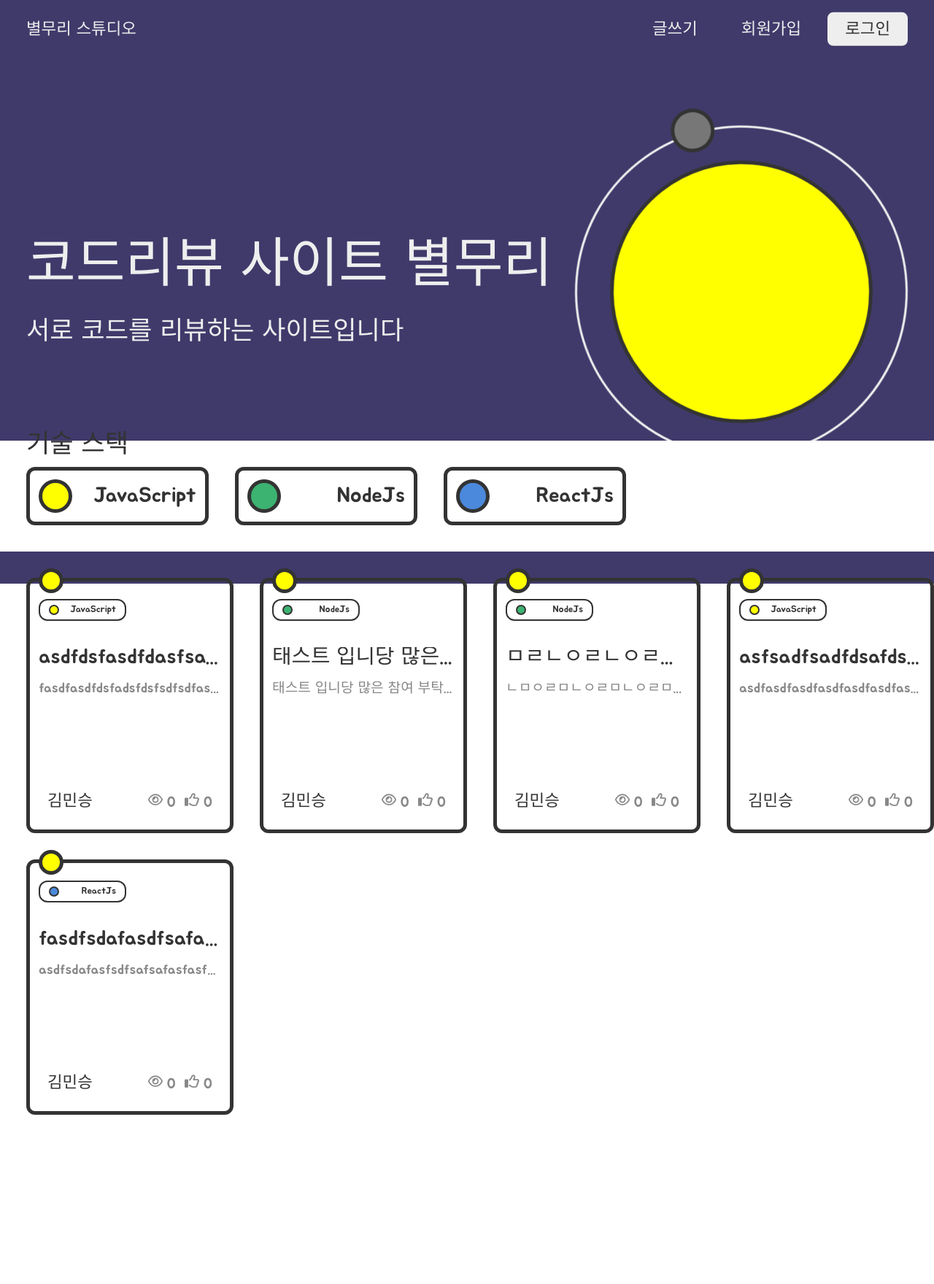
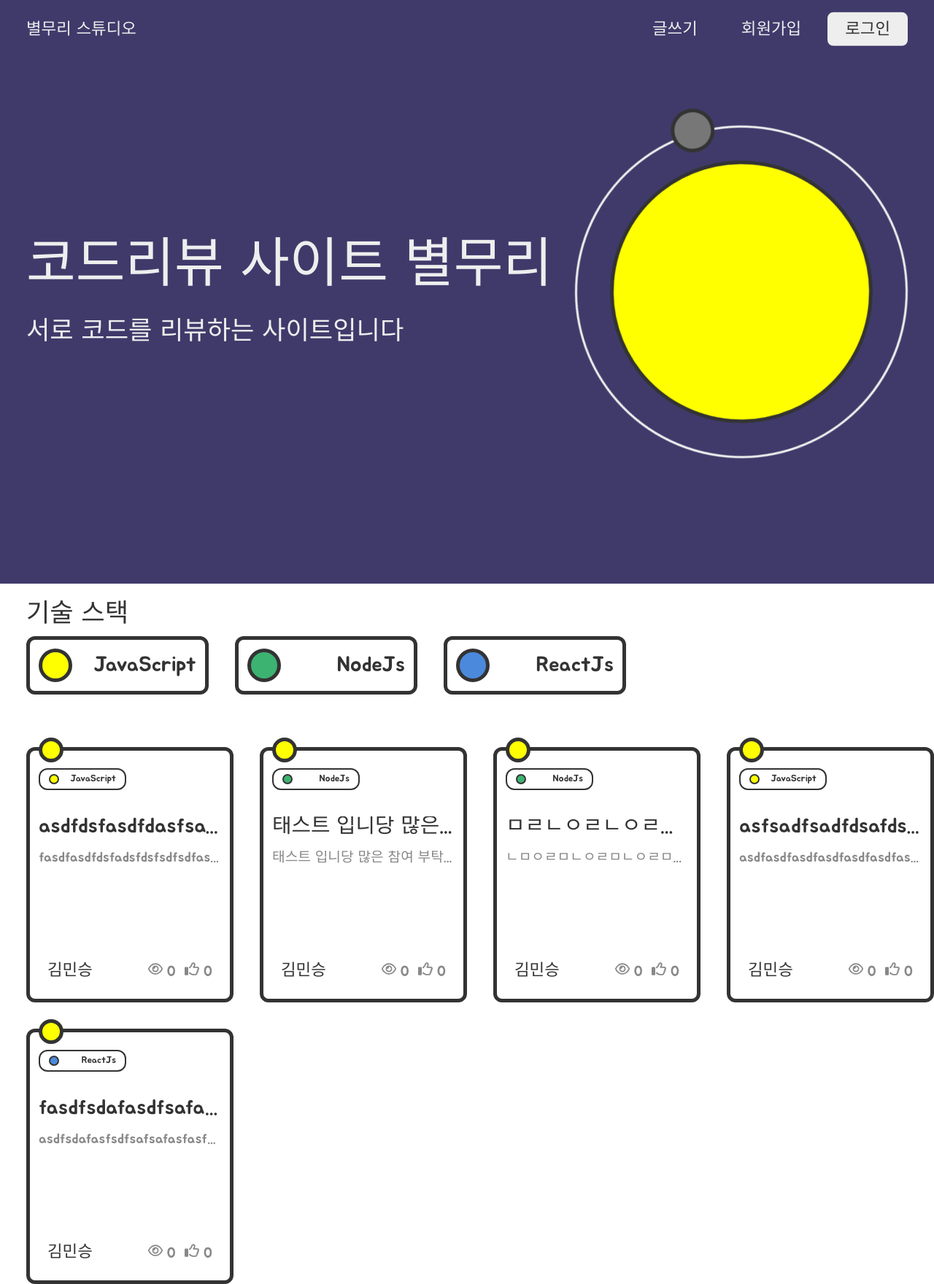
Before and after one commit to helloworld442/code-review-mono-repo, a React (Vite) app: page / in a window 1280 px wide. Shown: the whole page at 73% size. Before the commit the page ends 1600 px from the top, so only its background shows below. Built offline with nearby package versions, Linux system fonts and the light colour scheme; data requests are answered from the project's data file.

Commit message:
fix : fix ui header style #56

```diff
--- a/src/component/review/review-form/ReviewForm.scss
+++ b/src/component/review/review-form/ReviewForm.scss
@@ -3,7 +3,7 @@
   top: 50%;
   left: 50%;
   width: 100%;
-  height: 650px;
+  height: 850px;
   padding: 12px;
   box-sizing: border-box;
   display: flex;
--- a/src/component/review/review-list/ReviewList.scss
+++ b/src/component/review/review-list/ReviewList.scss
@@ -1,7 +1,7 @@
 .review-list {
   width: 100%;
+  min-height: 500px;
   padding: 36px;
-  margin-bottom: 36px;
   box-sizing: border-box;
   display: grid;
   grid-template-columns: repeat(4, 1fr);
--- a/src/component/review/review-template/ReviewTemplate.scss
+++ b/src/component/review/review-template/ReviewTemplate.scss
@@ -2,6 +2,7 @@
   position: relative;
   width: 100%;
   height: 800px;
+  margin-top: 36px;
   background: #fff;
   display: flex;
   flex-direction: column;
--- a/src/component/ui/header/Header.scss
+++ b/src/component/ui/header/Header.scss
@@ -17,8 +17,8 @@
   box-sizing: border-box;
   color: #333;
   background: transparent;
+  transform: all 0.8s ease-in-out;
   z-index: 100;
-  transform: all 0.8s ease-in-out;
 
   &.isBackground {
     background: #403a6b;
@@ -72,7 +72,7 @@
 .header-background {
   width: 100%;
   height: 100vh;
-  padding: 36px;
+  padding: 0 36px;
   box-sizing: border-box;
   background-color: #403a6b;
   display: flex;
@@ -80,6 +80,7 @@
   align-items: center;
   display: none;
   transition: all 0.8s ease-in-out;
+  z-index: 100;
 
   &.isBackground {
     display: flex;
```
Also changed, not shown: db.json (line endings or trailing spaces).
